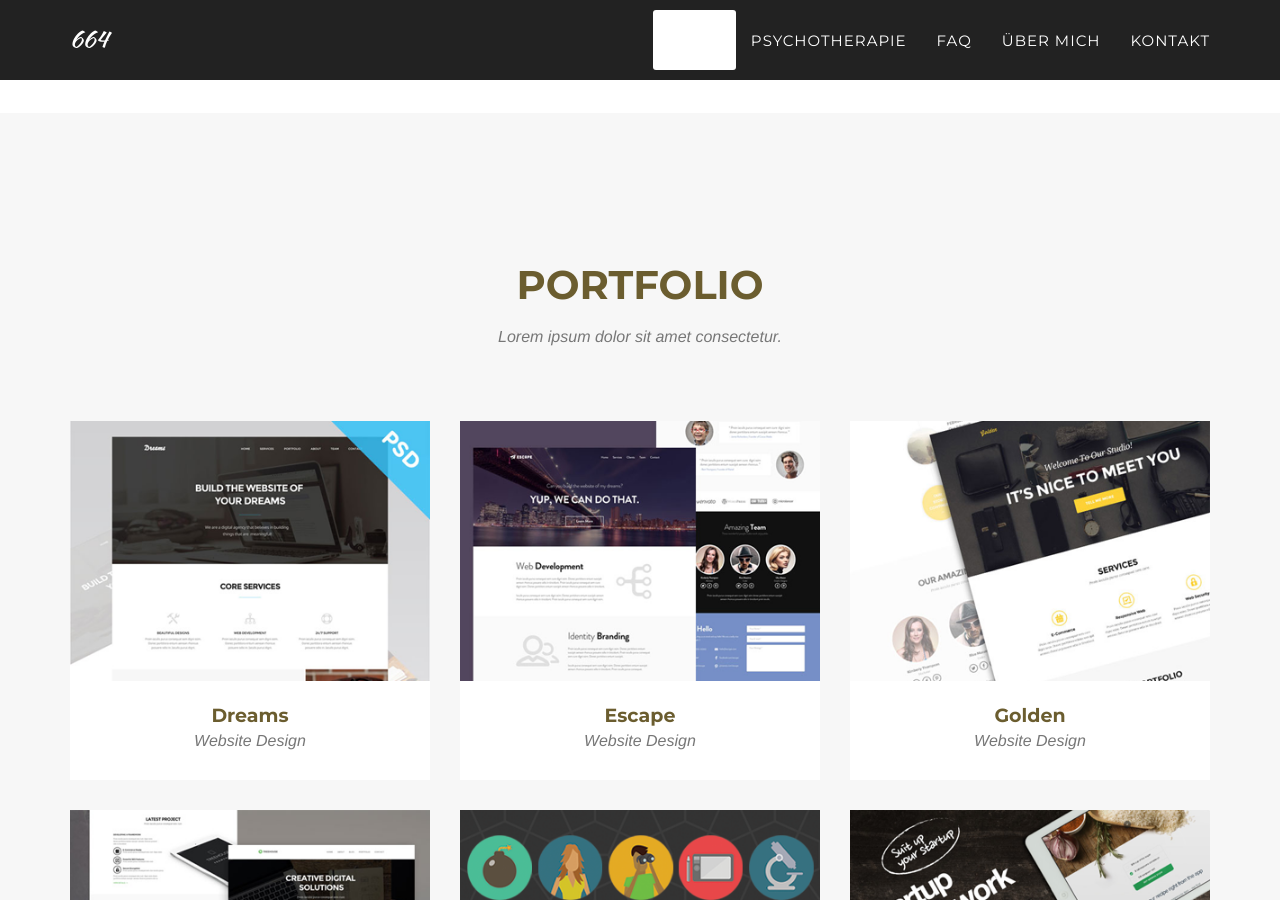
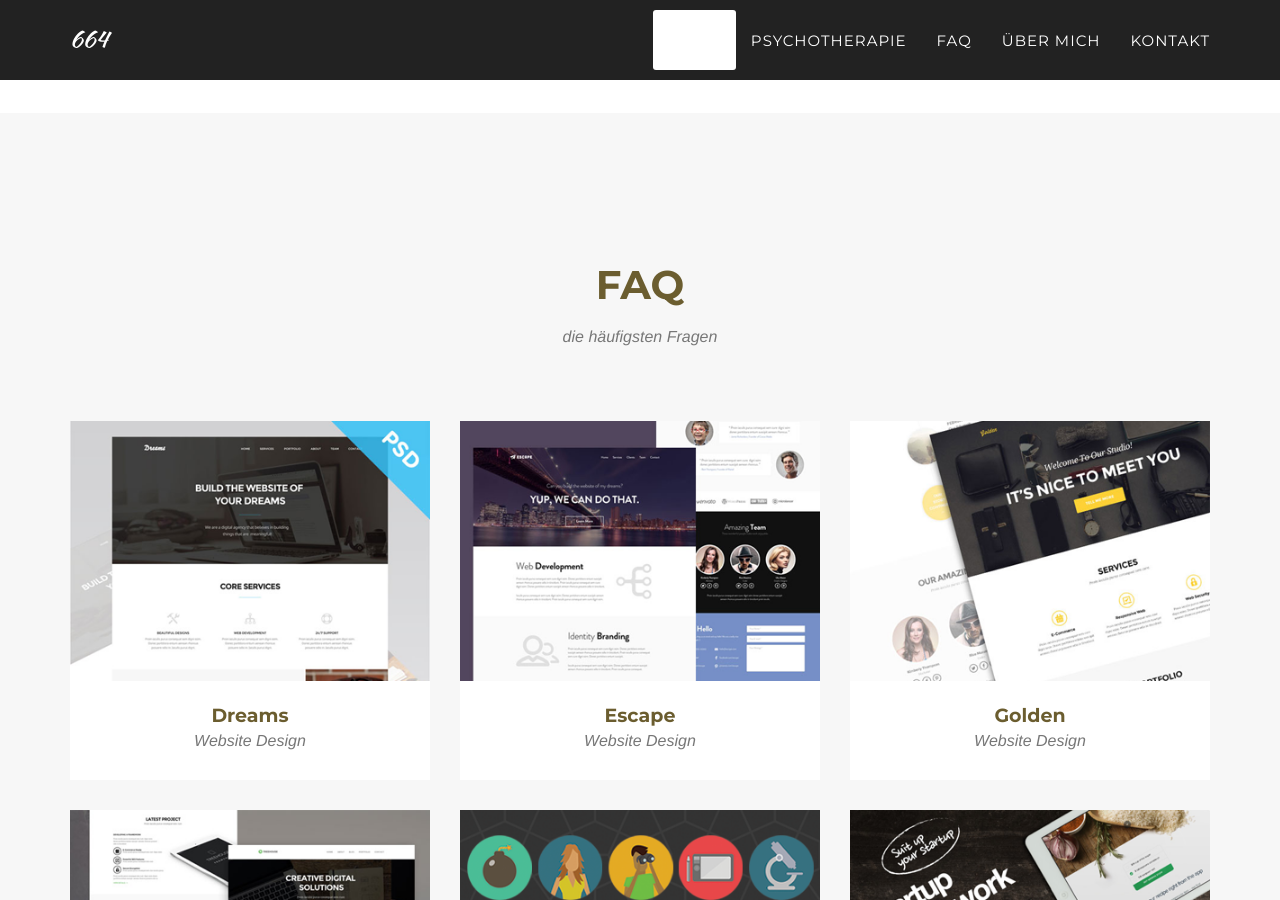
Before and after one commit to HappyTraum/tellname, a Jekyll site: the page built from index.html, in a window 1280 px wide and 900 px high, scrolled down 1357 px. Built offline with Jekyll 4.4.1, drawn with Linux system fonts in a browser that asks for light colours; some web fonts are replaced.

Commit message:
Update portfolio_grid.html

```diff
--- a/_includes/portfolio_grid.html
+++ b/_includes/portfolio_grid.html
@@ -3,8 +3,8 @@
         <div class="container">
             <div class="row">
                 <div class="col-lg-12 text-center">
-                    <h2 class="section-heading">Portfolio</h2>
-                    <h3 class="section-subheading text-muted">Lorem ipsum dolor sit amet consectetur.</h3>
+                    <h2 class="section-heading">FAQ</h2>
+                    <h3 class="section-subheading text-muted">die häufigsten Fragen</h3>
                 </div>
             </div>
             <div class="row">
```
